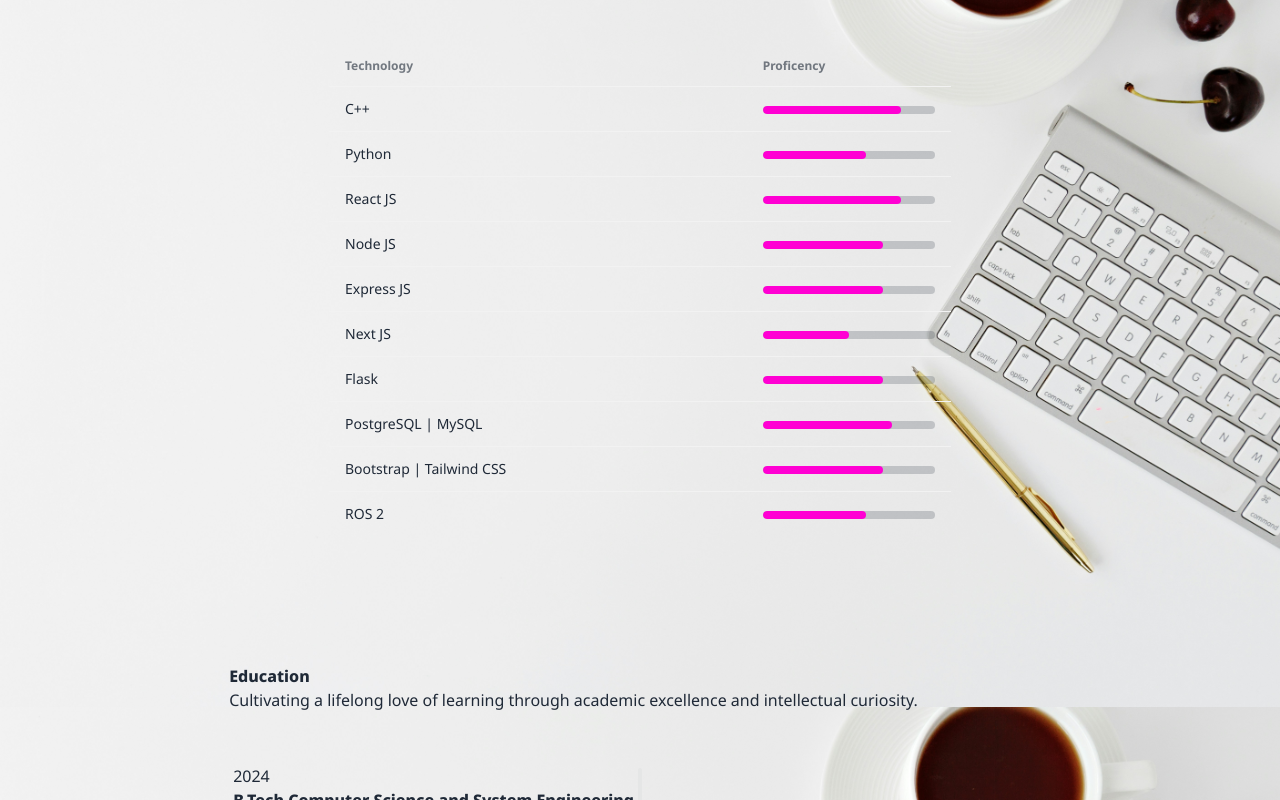
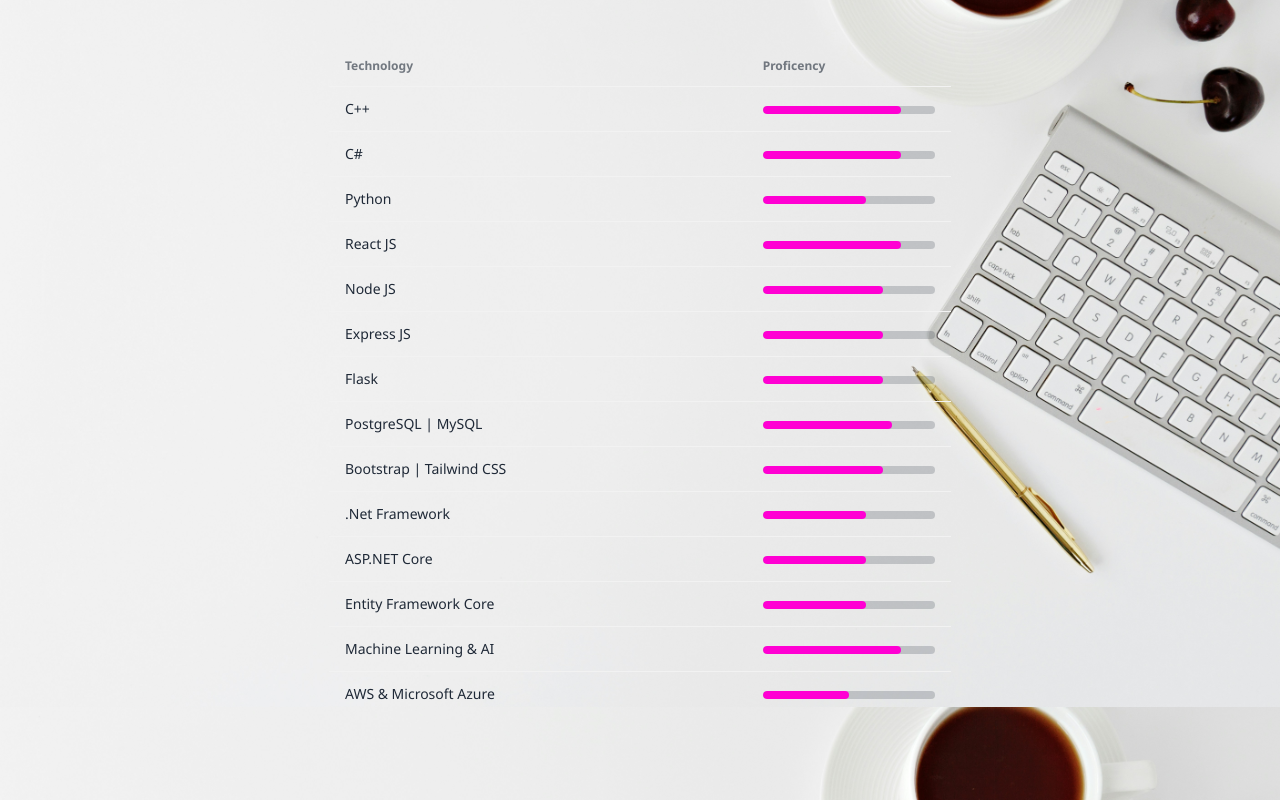
Before and after one commit to Shivans-Awasthi/Shivans-Portfolio-V2, a Next.js app: page / in a window 1280 px wide. Shown: the part 1000-1800 px from the top of the page. Built offline with nearby package versions, Linux system fonts and the light colour scheme.

Commit message:
Skill update

```diff
--- a/src/app/components/Contact.jsx
+++ b/src/app/components/Contact.jsx
@@ -30,7 +30,7 @@
 
       <h1 class="text-3xl font-bold myname text-left text-black">Contact Me!</h1>
 
-      <h1 class="text-left text-black p-2">Lets get connected, and start our next project with enthusiasm and a positive mindset.<br/> Contact me here, or reach out to me on my socials below!</h1>
+      <p class="text-left test-sm text-black p-2">Lets get connected, and start our next project with enthusiasm and a positive mindset.<br/> Contact me here, or reach out to me on my socials below!</p>
 
       <a href="https://mail.google.com/mail/u/0/?view=cm&fs=1&tf=1&source=mailto&to=contact@shivansawasthi.info" target="_blank" rel="nofollow noopener"><h1 class="text-md text-black m-2 text-left text-sm">contact@shivansawasthi.info</h1></a>
 
--- a/src/app/components/Intro.jsx
+++ b/src/app/components/Intro.jsx
@@ -51,7 +51,7 @@
     <br/>
     </div>
     <div data-aos="zoom-in" data-aos-duration="500"  data-aos-delay="2000">
-      <a href="#contact"><button class="btn bg-blue-800 text-white hover:bg-white hover:text-black rounded">Contact Me</button></a> <a href=" https://drive.google.com/file/d/19u352hdkuBJnx4zdossXcBFa7aPxkumS/view?usp=drivesdk "><button class="btn bg-black text-white hover:bg-white hover:text-black rounded">Resume</button></a>
+      <a href="#contact"><button class="btn bg-blue-800 text-white hover:bg-white hover:text-black rounded">Contact Me</button></a> <a href="https://drive.google.com/file/d/145bDbNfh3jkwZS-Ha_IvZjPXOgW356HD/view?usp=sharing"><button class="btn bg-black text-white hover:bg-white hover:text-black rounded">Resume</button></a>
 
 
     </div>
--- a/src/app/components/Projects.jsx
+++ b/src/app/components/Projects.jsx
@@ -29,7 +29,7 @@
 <div class="card bg-white rounded-xl border border-blue-800 lg:w-80 sm:w-96  text-neutral-content text-black">
   <div class="card-body">
     <h2 class="card-title text-black text-2xl">Portfolio Website</h2>
-    <p>My Personal Website that showcases my skills and projects</p><br/>
+    <p class="text-black text-sm">My Personal Website that showcases my skills and projects</p><br/>
     <div class="card-actions text-black w-full justify-end">
       <div class="badge badge-warning rounded">HTML</div>
       <div class="badge badge-warning rounded">Tailwind CSS</div>
@@ -53,7 +53,7 @@
 <div class="card bg-white rounded-xl border border-blue-800 lg:w-80 sm:w-96 text-neutral-content text-black">
   <div class="card-body">
     <h2 class="card-title text-black text-2xl">QueryLinker</h2>
-    <p>An intelligent search engine aimed at providing efficient and relevant search results to users within a perticular domain.</p><br/>
+    <p class="text-black text-sm">An intelligent search engine aimed at providing efficient and relevant search results to users within a perticular domain.</p><br/>
     <div class="card-actions w-full text-black justify-end">
 
       <div class="badge badge-warning  rounded">Python</div>
@@ -80,7 +80,7 @@
 <div class="card bg-white border border-blue-800 lg:w-80 sm:w-96 rounded-xl text-neutral-content text-black">
   <div class="card-body">
     <h2 class="card-title text-black text-2xl">ChatSummation</h2>
-    <p>A tool to summerize conversational data using google pagasus model trained on SamSum dataset</p><br/>
+    <p class="text-black text-sm">A tool to summerize conversational data using google pagasus model trained on SamSum dataset</p><br/>
     <div class="card-actions w-full text-black justify-end">
 
       <div class="badge badge-warning rounded">Python</div>
@@ -109,7 +109,7 @@
 <div class="card bg-white border border-blue-800 rounded-xl lg:w-80 sm:w-96 text-neutral-content text-black">
   <div class="card-body">
     <h2 class="card-title text-black text-2xl">College Automation using IOT</h2>
-    <p>An automation system using ESP32, Wifi, sensors for automatic control of Electric Appliances, Implemented Facial Recognition Attendance system</p>
+    <p class="text-black text-sm">An automation system using ESP32, Wifi, sensors for automatic control of Electric Appliances, Implemented Facial Recognition Attendance system</p>
     <div class="card-actions  w-fit text-black justify-end">
       <div class="badge badge-warning rounded">C++</div>
       <div class="badge badge-warning rounded">Arduino IOT Cloud</div>
@@ -133,7 +133,7 @@
 <div class="card bg-white border border-blue-800 lg:w-80 sm:w-96 rounded-xl text-neutral-content text-black">
   <div class="card-body">
     <h2 class="card-title text-black text-2xl">Twitter Sentiment Analysis using TextBlob</h2>
-    <p>Making a simple and efficient Sentiment analyzer to analyze twitter data for different purposes.</p>
+    <p class="text-black text-sm">Making a simple and efficient Sentiment analyzer to analyze twitter data for different purposes.</p>
     <div class="card-actions text-black justify-end">
       <div class="badge badge-warning rounded">Python</div>
       <div class="badge badge-warning rounded">NLP</div>
--- a/src/app/components/Skills.jsx
+++ b/src/app/components/Skills.jsx
@@ -32,8 +32,8 @@
     <thead>
 
       <tr>
-        <th><div data-aos="fade-up" data-aos-duration="1000" data-aos-delay="100" class="text-black ">Technology</div></th>
-        <th><div data-aos="fade-up" data-aos-duration="1000" data-aos-delay="100" class="text-black ">Proficency</div></th>
+        <th>Technology</th>
+        <th>Proficency</th>
       </tr>
 
     </thead>
@@ -43,92 +43,98 @@
       <tr>
         <td>C++</td>
         <td>
-          <div data-aos="fade-right" data-aos-duration="500" data-aos-delay="200">
           <progress class="progress progress-secondary rounded bg-white w-full" value="80" max="100"></progress>
-          </div>
         </td>
+      </tr>
 
-
+      <tr>
+        <td>C#</td>
+        <td>
+          <progress class="progress progress-secondary rounded bg-white w-full" value="80" max="100"></progress>
+        </td>
       </tr>
 
       <tr>
 
-        <td><div data-aos="fade-right" data-aos-duration="500" data-aos-delay="300">Python</div></td>
+        <td>Python</td>
+        <td>
+          <progress class="progress progress-secondary bg-white rounded w-full" value="60" max="100"></progress></td>
+      </tr>
 
+      <tr>
+        <td>React JS</td>
         <td>
-        <div data-aos="fade-right" data-aos-duration="500" data-aos-delay="400">
-          <progress class="progress progress-secondary bg-white rounded w-full" value="60" max="100"></progress></div></td>
+          <progress class="progress progress-secondary rounded bg-white w-full" value="80" max="100"></progress></td>
       </tr>
 
       <tr>
 
-        <td><div data-aos="fade-right" data-aos-duration="500" data-aos-delay="500">React JS</div></td>
+        <td>Node JS</td>
         <td>
-        <div data-aos="fade-right" data-aos-duration="500" data-aos-delay="600">
-          <progress class="progress progress-secondary rounded bg-white w-full" value="80" max="100"></progress></div></td>
+          <progress class="progress progress-secondary rounded bg-white w-full" value="70" max="100"></progress></td>
       </tr>
 
       <tr>
 
-        <td><div data-aos="fade-right" data-aos-duration="500" data-aos-delay="700">Node JS</div></td>
+        <td>Express JS</td>
+
         <td>
-        <div data-aos="fade-right" data-aos-duration="500" data-aos-delay="800">
-          <progress class="progress progress-secondary rounded bg-white w-full" value="70" max="100"></progress></div></td>
+          <progress class="progress progress-secondary rounded bg-white w-full" value="70" max="100"></progress></td>
+      </tr>
+      <tr>
+
+        <td>Flask</td>
+
+        <td>
+          <progress class="progress progress-secondary rounded bg-white w-full" value="70" max="100"></progress></td>
       </tr>
 
       <tr>
 
-        <td><div data-aos="fade-right" data-aos-duration="500" data-aos-delay="900">Express JS</div></td>
+        <td>PostgreSQL | MySQL</td>
 
         <td>
-        <div data-aos="fade-right" data-aos-duration="500" data-aos-delay="1000">
-          <progress class="progress progress-secondary rounded bg-white w-full" value="70" max="100"></progress></div></td>
+          <progress class="progress progress-secondary rounded bg-white w-full" value="75" max="100"></progress></td>
       </tr>
 
       <tr>
 
-      <td><div data-aos="fade-right" data-aos-duration="500" data-aos-delay="1100">Next JS</div></td>
-
-      <td>
-      <div data-aos="fade-right" data-aos-duration="500" data-aos-delay="1200">
-        <progress class="progress progress-secondary rounded bg-white w-full" value="50" max="100"></progress></div></td>
-    </tr>
-
-      <tr>
-
-        <td><div data-aos="fade-right" data-aos-duration="500" data-aos-delay="1300">Flask</div></td>
+        <td>Bootstrap | Tailwind CSS</td>
 
         <td>
-        <div data-aos="fade-right" data-aos-duration="500" data-aos-delay="1400">
-          <progress class="progress progress-secondary rounded bg-white w-full" value="70" max="100"></progress></div></td>
+          <progress class="progress progress-secondary rounded bg-white w-full" value="70" max="100"></progress></td>
       </tr>
 
       <tr>
-
-        <td><div data-aos="fade-right" data-aos-duration="500" data-aos-delay="1500">PostgreSQL | MySQL</div></td>
-
-        <td>
-        <div data-aos="fade-right" data-aos-duration="500" data-aos-delay="1600">
-          <progress class="progress progress-secondary rounded bg-white w-full" value="75" max="100"></progress></div></td>
+      <td>.Net Framework</td>
+      <td>
+        <progress class="progress progress-secondary rounded bg-white w-full" value="60" max="100"></progress></td>
       </tr>
 
       <tr>
-
-        <td><div data-aos="fade-right" data-aos-duration="500" data-aos-delay="1700">Bootstrap | Tailwind CSS</div></td>
-
-        <td>
-        <div data-aos="fade-right" data-aos-duration="500" data-aos-delay="1800">
-          <progress class="progress progress-secondary rounded bg-white w-full" value="70" max="100"></progress></div></td>
+      <td>ASP.NET Core</td>
+      <td>
+        <progress class="progress progress-secondary rounded bg-white w-full" value="60" max="100"></progress></td>
       </tr>
 
       <tr>
+      <td>Entity Framework Core</td>
+      <td>
+        <progress class="progress progress-secondary rounded bg-white w-full" value="60" max="100"></progress></td>
+      </tr>
 
-        <td><div data-aos="fade-right" data-aos-duration="500" data-aos-delay="1900">ROS 2</div></td>
+      <tr>
+      <td>Machine Learning & AI</td>
+      <td>
+        <progress class="progress progress-secondary rounded bg-white w-full" value="80" max="100"></progress></td>
+      </tr>
 
-        <td>
-        <div data-aos="fade-right" data-aos-duration="500" data-aos-delay="2000">
-          <progress class="progress progress-secondary rounded bg-white w-full" value="60" max="100"></progress></div></td>
+      <tr>
+      <td>AWS & Microsoft Azure</td>
+      <td>
+        <progress class="progress progress-secondary rounded bg-white w-full" value="50" max="100"></progress></td>
       </tr>
+
 
 
     </tbody>
```
